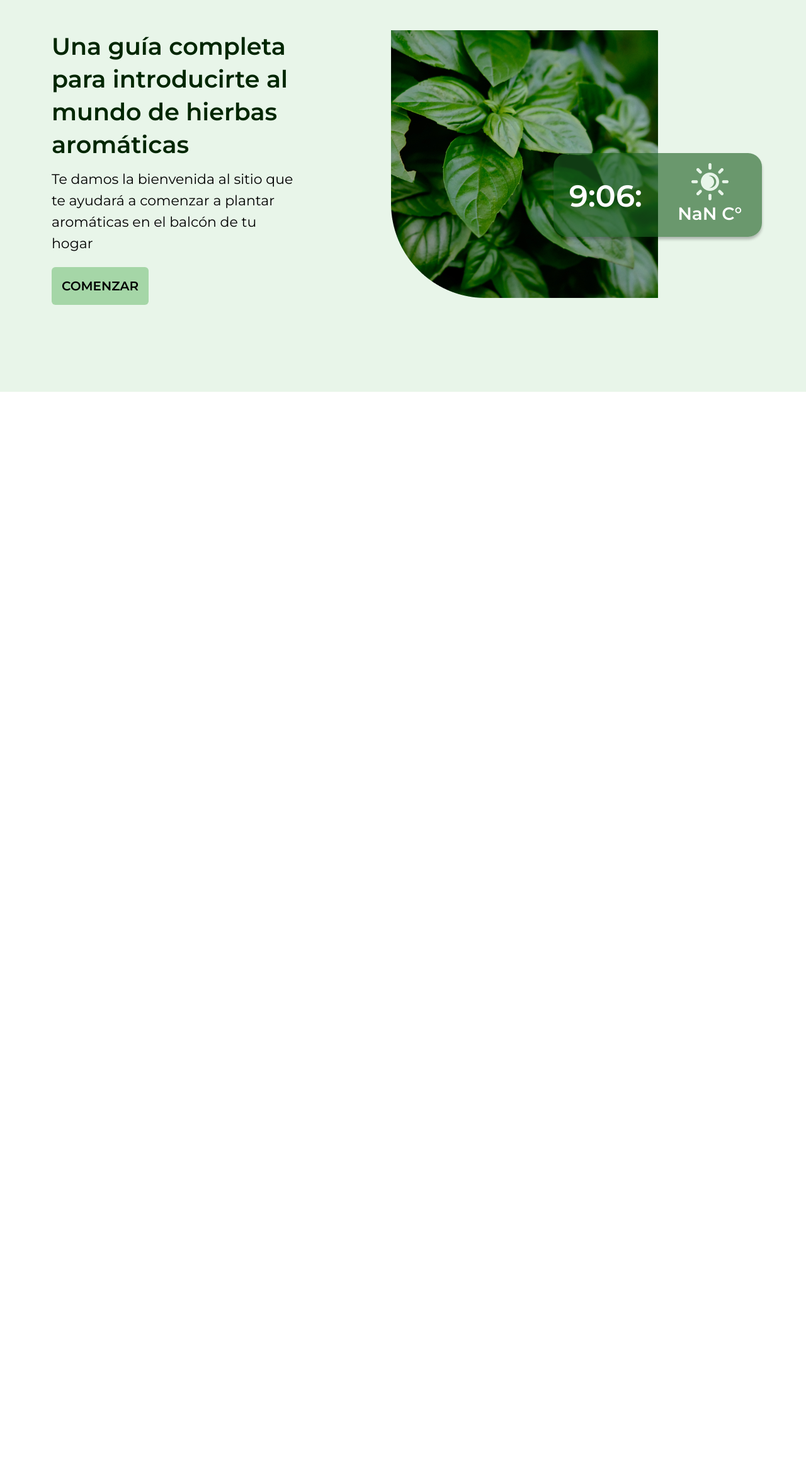
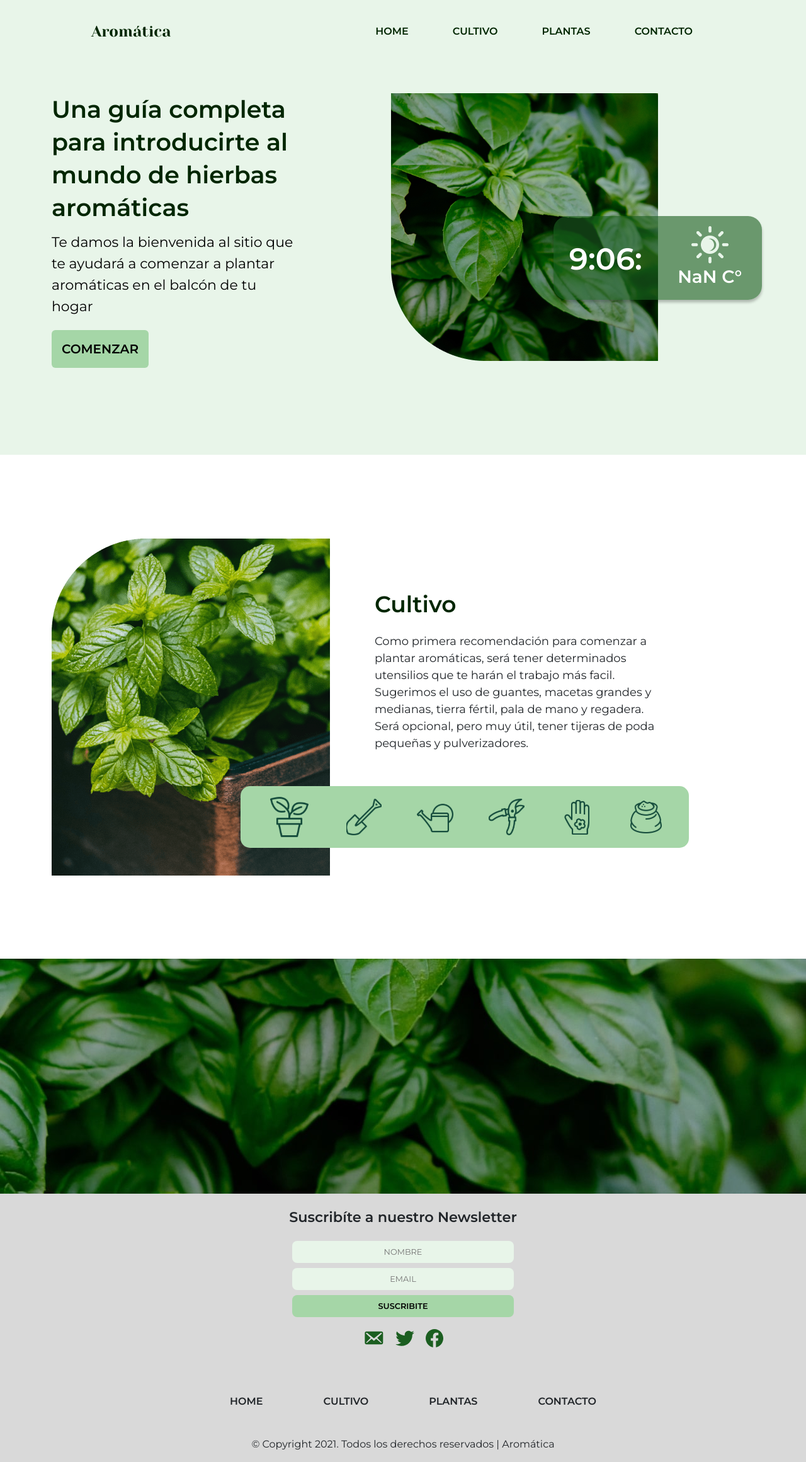
Before and after one commit to BrajhanLop/AromaticsApp, a React (Vite) app: page / in a window 1280 px wide. Shown: the whole page at 63% size. Before the commit the page ends 800 px from the top, so only its background shows below. Built offline with nearby package versions, Linux system fonts and the light colour scheme; no server answers.

Commit message:
pagina index terminada desktop

```diff
--- a/src/pages/home/Home.jsx
+++ b/src/pages/home/Home.jsx
@@ -1,5 +1,6 @@
 import React from 'react';
 import ContainerMain1 from '../../components/main1/ContainerMain1';
+import ContainerMain2 from '../../components/main2/ContainerMain2';
 
 
 const Home = () => {
@@ -7,6 +8,8 @@ const Home = () => {
         <div>
 
             <ContainerMain1 />
+            <ContainerMain2/>
+
         </div>
     );
 };
--- a/src/routes/AromaticasRoutes.jsx
+++ b/src/routes/AromaticasRoutes.jsx
@@ -1,5 +1,7 @@
 import React from "react";
 import { Route, Routes } from "react-router-dom";
+import ContainerFooter from "../components/footer/ContainerFooter";
+import NavbarApp from "../components/Navbar/Navbar-App";
 import Contacto from "../pages/contacto/Contacto";
 import Home from "../pages/home/Home";
 import Plantas from "../pages/plantas/Plantas";
@@ -8,14 +10,14 @@ import Plantas from "../pages/plantas/Plantas";
 const AromaticasRoutes = () => {
   return (
     <>
-      {/* Colocar aqui el navbar */}
+      <NavbarApp/>
       <Routes>
         <Route path="/" element={<Home />} />
         <Route path="/plantas" element={<Plantas />} />
         <Route path="/contacto" element={<Contacto />} />
         {/* Agregar mas rutas */}
       </Routes>
-      {/* colocar aqui el footer */}
+      <ContainerFooter/>
     </>
   );
 };
```
